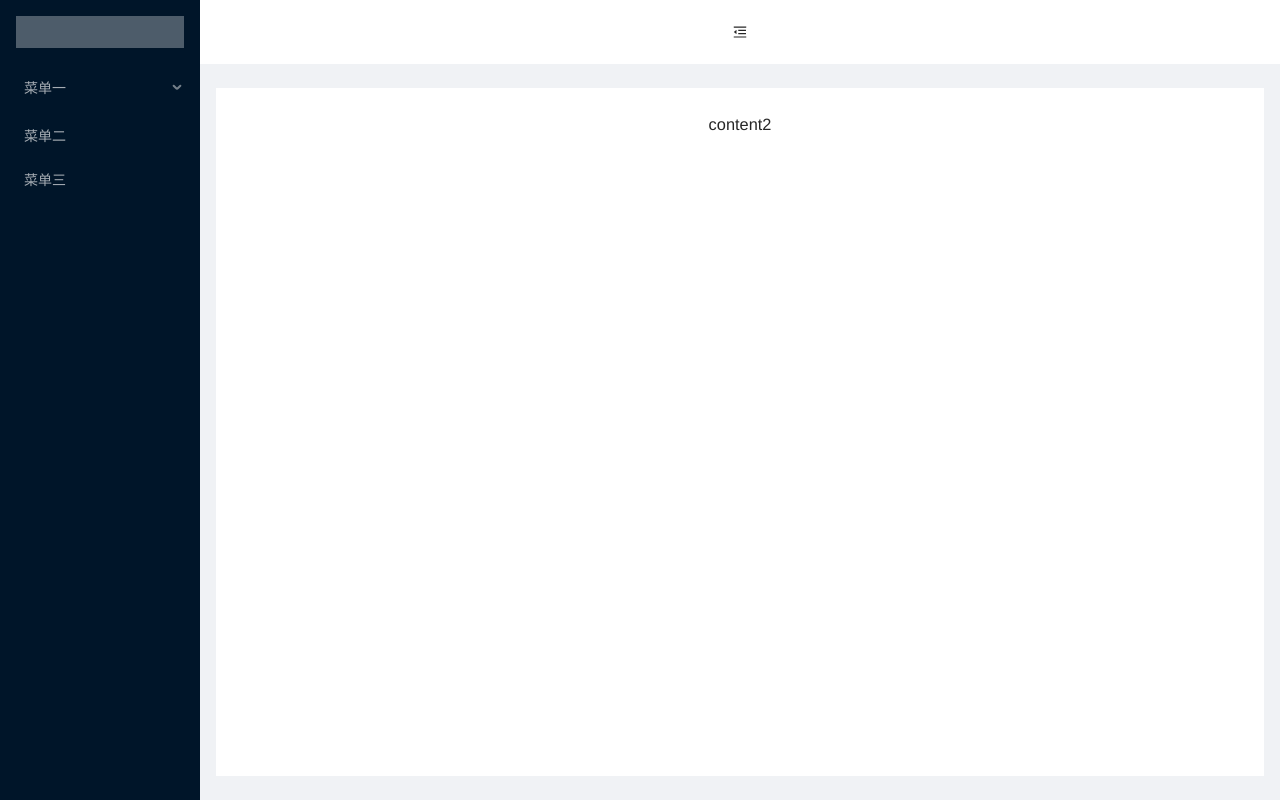
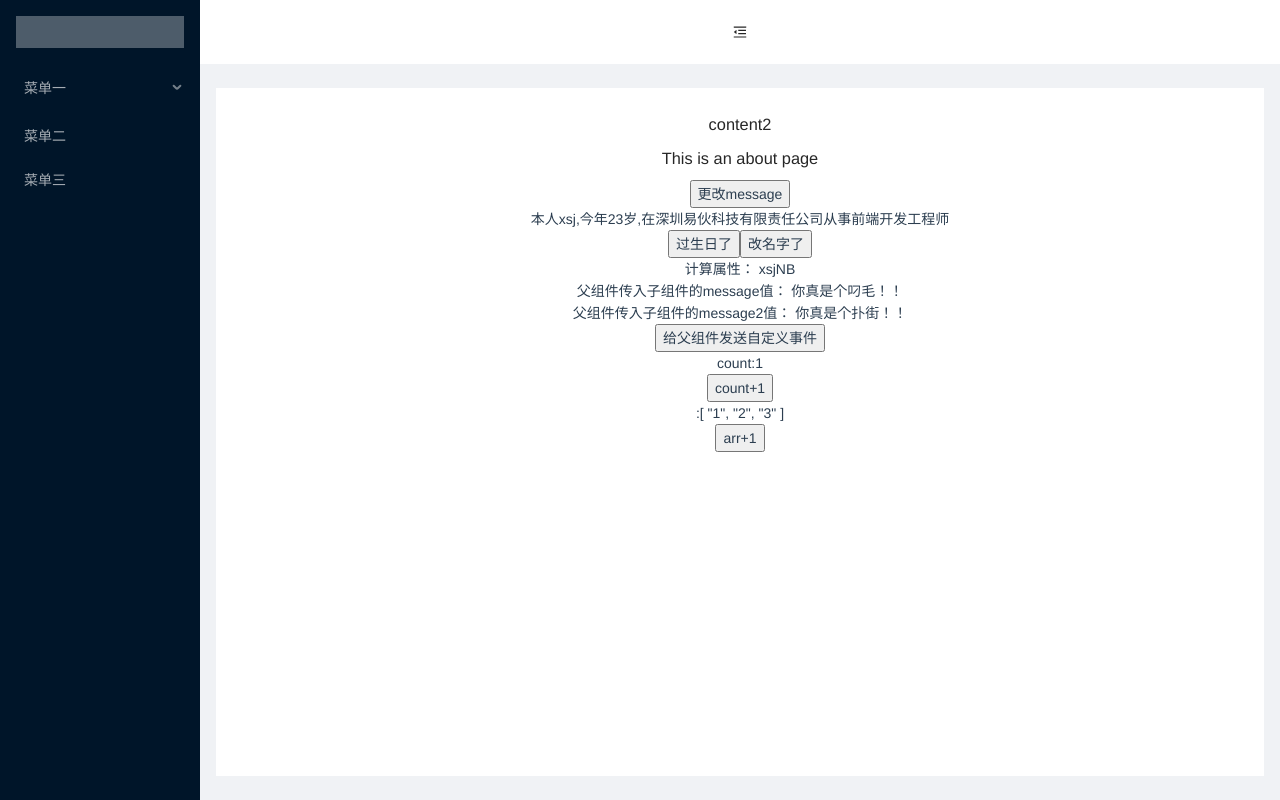
Before and after one commit to xs-jie/vue3_study, a Vue app: page /home/content2 in a window 1280 px wide. Built offline with nearby package versions, Linux system fonts and the light colour scheme.

Commit message:
XSJ-2022.08.09-【学习vue3中的watch】

```diff
--- a/src/components/Menu.vue
+++ b/src/components/Menu.vue
@@ -22,7 +22,7 @@
 </template>
 
 <script setup lang="ts">
-import { ref, reactive, onBeforeMount } from 'vue'
+import { ref, reactive, onBeforeMount, watch } from 'vue'
 import { useRouter, useRoute } from 'vue-router'
 import { getMenuData } from '@/business/getMenuData'
 
@@ -55,6 +55,18 @@ const toSelect = ({
 }
 
 /* 监听路由变化 */
+/* watch(WatcherSource, Callback, [WatchOptions]) */
+/* WatcherSource：监听数据 */ /* Callback:监听回调 */ /* [WatchOptions]：配置项，例如打开深度监听或首次页面加载就执行一遍 */
+watch(
+  () => route,
+  (newVal, oldVal) => {
+    console.log(newVal, oldVal)
+  },
+  {
+    deep: true,
+    immediate: true
+  }
+)
 </script>
 
 <style scoped>
--- a/src/views/Content2.vue
+++ b/src/views/Content2.vue
@@ -1,9 +1,12 @@
 <template>
   <div>
     <h1>content2</h1>
+    <about />
   </div>
 </template>
 
-<script setup lang="ts"></script>
+<script setup lang="ts">
+import About from '@/views/About.vue'
+</script>
 
 <style scoped></style>
--- a/src/views/Dome.vue
+++ b/src/views/Dome.vue
@@ -5,25 +5,34 @@
   <div>计算属性： {{ fullName }}</div>
   <div>父组件传入子组件的message值： {{ props.message }}</div>
   <div>父组件传入子组件的message2值： {{ props.message2 }}</div>
+  <button @click="close">给父组件发送自定义事件</button>
 
-  <button @click="close">给父组件发送自定义事件</button>
+  <div>count:{{ count }}</div>
+  <button @click="addOne">count+1</button>
+
+  <div>:{{ arr }}</div>
+  <button @click="addArr">arr+1</button>
 </template>
 
-<script setup>
-import { ref, reactive, toRefs, computed } from 'vue'
+<script setup lang="ts">
+import { ref, reactive, toRefs, computed, watch } from 'vue'
 
-// 定义响应式数据
+/* 定义响应式数据 */
 const data = reactive({
   name: 'xsj',
   age: 23,
   job: '前端开发工程师'
 })
 
+let count = ref(1)
+
+const arr = reactive(['1', '2', '3'])
+
 const company = ref('深圳易伙科技有限责任公司')
 
 const { name, age, job } = toRefs(data)
 
-// methods配置在vue3中的写法
+/* methods配置在vue3中的写法 */
 const changeAge = () => {
   console.log('我是changeAge')
   // age.value += 1
@@ -33,12 +42,20 @@ const changeName = () => {
   name.value += '-'
 }
 
-// 计算属性的写法，引入computed Api
+const addOne = () => {
+  count.value += 1
+}
+
+const addArr = () => {
+  arr.push(`${arr.length + 1}`)
+}
+
+/* 计算属性的写法，引入computed Api */
 const fullName = computed(() => {
   return name.value + 'NB'
 })
 
-// props父子传值的使用，引入defineProps Api
+/* props父子传值的使用，引入defineProps Api */
 // 声明props
 const props = defineProps({
   message: {
@@ -53,20 +70,33 @@ const props = defineProps({
 
 // const props2 = defineProps(['message2'])
 
-// 子组件给父组件发送emit事件，使用defineEmits Api
+/* 子组件给父组件发送emit事件，使用defineEmits Api */
 const emit = defineEmits(['abc'])
 
 const close = () => {
   emit('abc', '898')
 }
+
+/* 使用watch监听响应式数据的变化 */
+/* 情况一：监听基本数据类型 */
+const watchCount = watch(count, (newVal, oldVal) => {
+  console.log('新值-旧值', newVal, oldVal)
+})
+/* 情况二： 监听对象变化 */
+const watchData = watch(
+  () => data,
+  (newVal, oldVal) => {
+    console.log('新旧值', newVal, oldVal)
+  }
+)
+/* 情况三： 监听数组变化 */
+const watchArr = watch(
+  () => [...arr],
+  (newVal, oldVal) => {
+    console.log('新旧值', newVal, oldVal)
+  }
+)
+/* 总结复杂数据监听时，若想获得旧值，源对象必须使用函数返回深拷贝后的对象 */
 </script>
 
-<!-- setup语法糖要想给组件设置name配置，则可以在添加一个script标签 -->
-
-<!-- <script lang="ts">
-export default {
-  name: 'Dome'
-}
-</script> -->
-
 <style lang="less" scoped></style>
```
